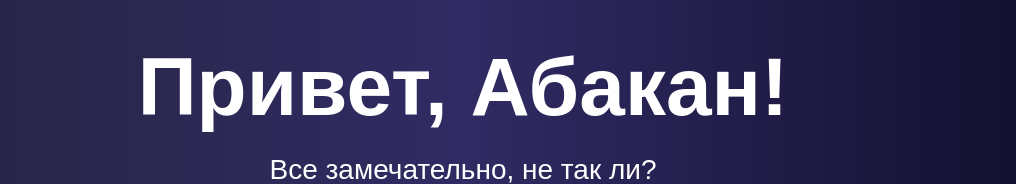
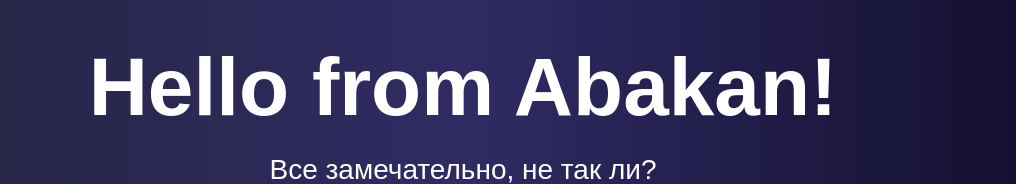
Before and after one commit to coldnsad/gcp-lab, a plain HTML site: page public-html/index.html in a window 1280 px wide. Shown: the top 184 px of the page, without its empty margins (177-1193 px from the left). Drawn offline with Linux system fonts and the light colour scheme.

Commit message:
fixing stupid bug

```diff
--- a/public-html/index.html
+++ b/public-html/index.html
@@ -90,7 +90,7 @@
 </head>
 <body>
     <div class="container">
-        <h1>Привет, Абакан!</h1>
+        <h1>Hello from Abakan!</h1>
         <ul class="list">
             <li>Все замечательно, не так ли?</li>
         </ul>
```
